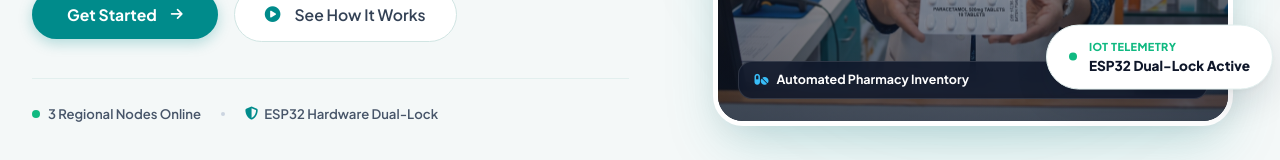
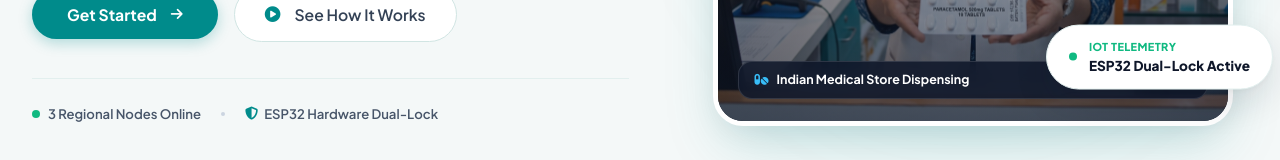
Before and after one commit to yashuhb18/MediLink, a Next.js app in the folder client/: page / in a window 1280 px wide. Shown: the part 566-726 px from the top of the page. Built offline with nearby package versions, Linux system fonts and the light colour scheme; no server answers.

Commit message:
feat: add Indian medical store & patient suffering photography to hero showcase

```diff
--- a/client/src/app/page.js
+++ b/client/src/app/page.js
@@ -227,24 +227,18 @@ export default function UniversalLandingPage() {
     {
       src: '/patient-shortage-pain.jpg',
       alt: 'Patient Suffering from Medicine Shortage & Severe Migraine',
-      tag: 'Critical Medicine Shortage Problem',
+      tag: 'Critical Medicine Shortage Crisis',
       icon: 'fa-triangle-exclamation'
     },
     {
       src: '/hero-1-pharmacy.jpg',
-      alt: 'Automated Pharmacy Inventory & Medicine Stock',
-      tag: 'Automated Pharmacy Inventory',
+      alt: 'Indian Medical Store Pharmacist Dispensing Stock',
+      tag: 'Indian Medical Store Dispensing',
       icon: 'fa-pills'
     },
     {
-      src: '/patient-shortage-crisis.jpg',
-      alt: 'Hospital ICU Patient Facing Supply Stockout',
-      tag: 'Zero-Stockout Emergency Lifeline',
-      icon: 'fa-heart-pulse'
-    },
-    {
       src: '/hero-2-doctor.jpg',
-      alt: 'Hospital Network Command & Patient Telemetry',
+      alt: 'Indian Hospital Command Center & Doctor Telemetry',
       tag: 'Hospital Network Command',
       icon: 'fa-user-doctor'
     },
```
Also changed, not shown: client/public/patient-shortage-crisis.jpg, client/public/patient-shortage-pain.jpg.
